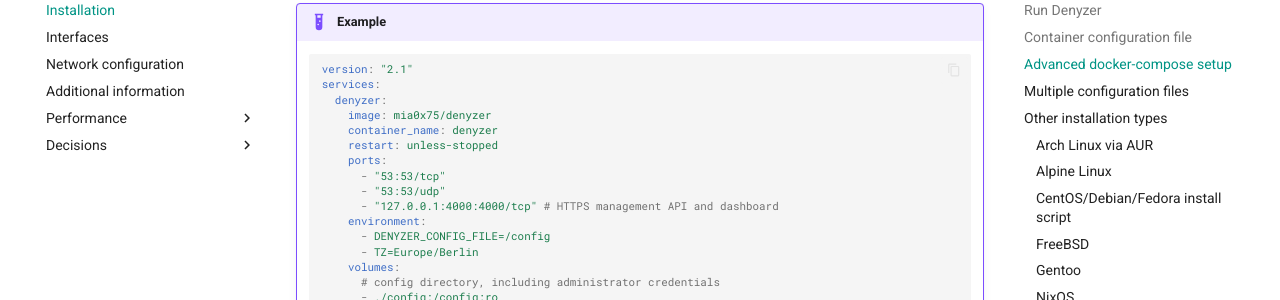
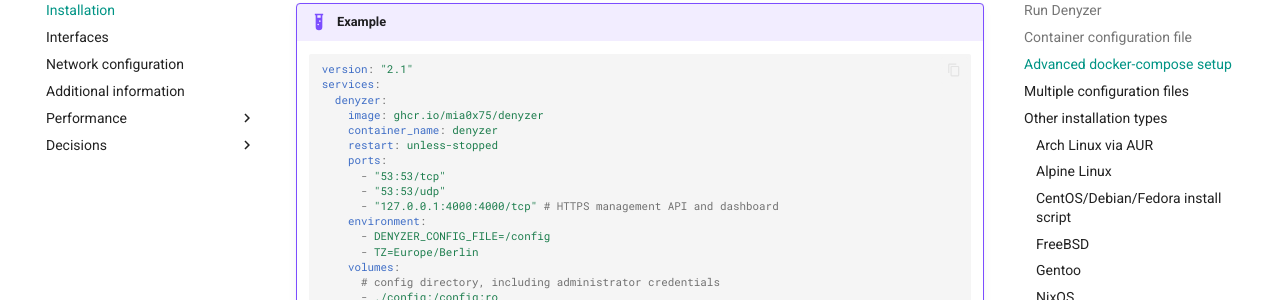
Before and after one commit to mia0x75/denyzer, an MkDocs documentation site: the page built from docs/installation.md, in a window 1280 px wide and 900 px high, scrolled down 2029 px. Shown: the part 152-452 px from the top of the window. Built offline with MkDocs 1.6.1 and Material for MkDocs 9.7.7, drawn with Linux system fonts in a browser that asks for light colours; comment, search, counter and statistics services are not loaded.

Commit message:
ci(frontend): verify UI and document GHCR image

````diff
--- a/docs/installation.md
+++ b/docs/installation.md
@@ -86,7 +86,7 @@
     mkdir -p config
     cp config.yml config/config.yml
     sudo chown 100:100 config config/config.yml
-    docker run --rm -it -v "$PWD/config:/config" mia0x75/denyzer \
+    docker run --rm -it -v "$PWD/config:/config" ghcr.io/mia0x75/denyzer \
       auth --config /config --username admin
     ```
 
@@ -121,7 +121,7 @@
         mounting a **named volume** over either path works with no host-side setup:
 
         ```sh
-        docker run -v denyzer_cache:/app/cache ... mia0x75/denyzer
+        docker run -v denyzer_cache:/app/cache ... ghcr.io/mia0x75/denyzer
         ```
 
         A **bind mount** always keeps the host directory's ownership, so it needs one of:
@@ -144,7 +144,7 @@
         ```sh
         docker run --name denyzer -v /path/to/config:/config:ro \
           -e DENYZER_CONFIG_FILE=/config -p 127.0.0.1:4000:4000 \
-          -p 53:53/tcp -p 53:53/udp mia0x75/denyzer
+          -p 53:53/tcp -p 53:53/udp ghcr.io/mia0x75/denyzer
         ```
 
     === "docker-compose"
@@ -155,7 +155,7 @@
         version: "2.1"
         services:
           denyzer:
-            image: mia0x75/denyzer
+            image: ghcr.io/mia0x75/denyzer
             container_name: denyzer
             restart: unless-stopped
             # Optional the instance hostname for logging purpose
@@ -205,7 +205,7 @@
     version: "2.1"
     services:
       denyzer:
-        image: mia0x75/denyzer
+        image: ghcr.io/mia0x75/denyzer
         container_name: denyzer
         restart: unless-stopped
         ports:
````
Also changed, not shown: other parts of docs/installation.md (+1 -1 lines), 1 other file.
